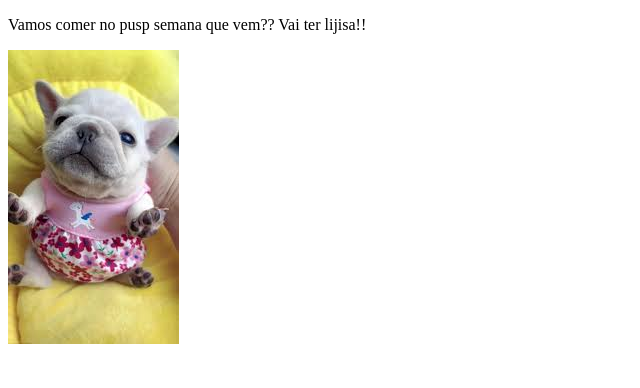
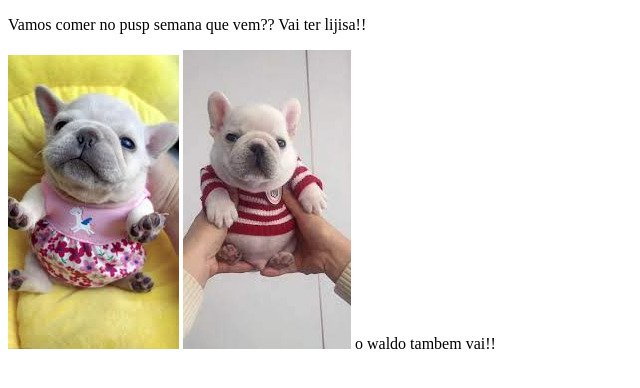
Before and after one commit to koh1gashi/koh1gashi.github.io, a plain HTML site: page index.html in a window 1280 px wide. Shown: the whole page, without its empty margins (0-640 px from the left). Drawn offline with Linux system fonts and the light colour scheme.

Commit message:
Update index.html

```diff
--- a/index.html
+++ b/index.html
@@ -8,5 +8,6 @@
 <body>
     <p>Vamos comer no pusp semana que vem?? Vai ter lijisa!!</p>
     <img src="pibble.jpg">
+    <img src="waldo.jpg"> o waldo tambem vai!!
 </body>
 </html>
```
